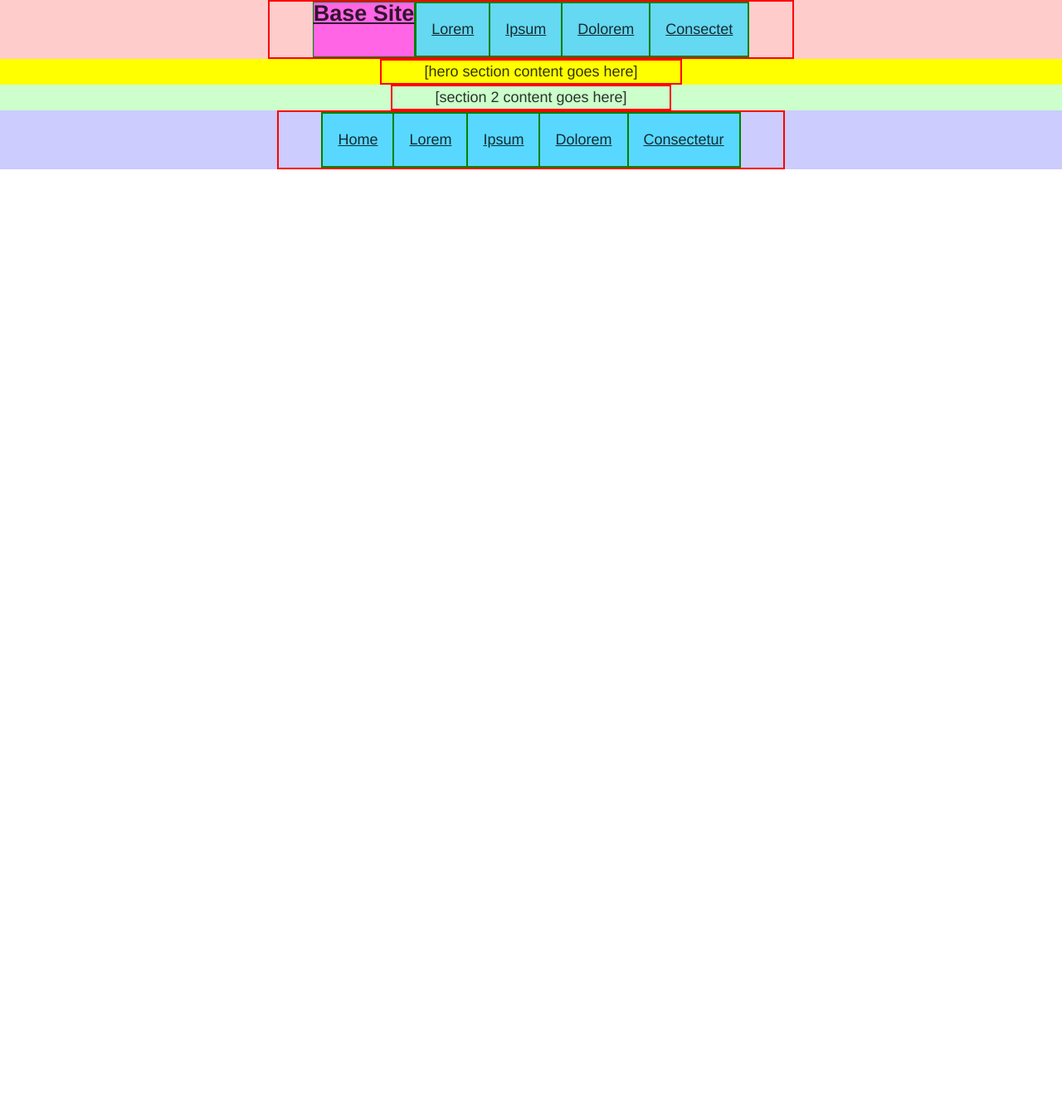
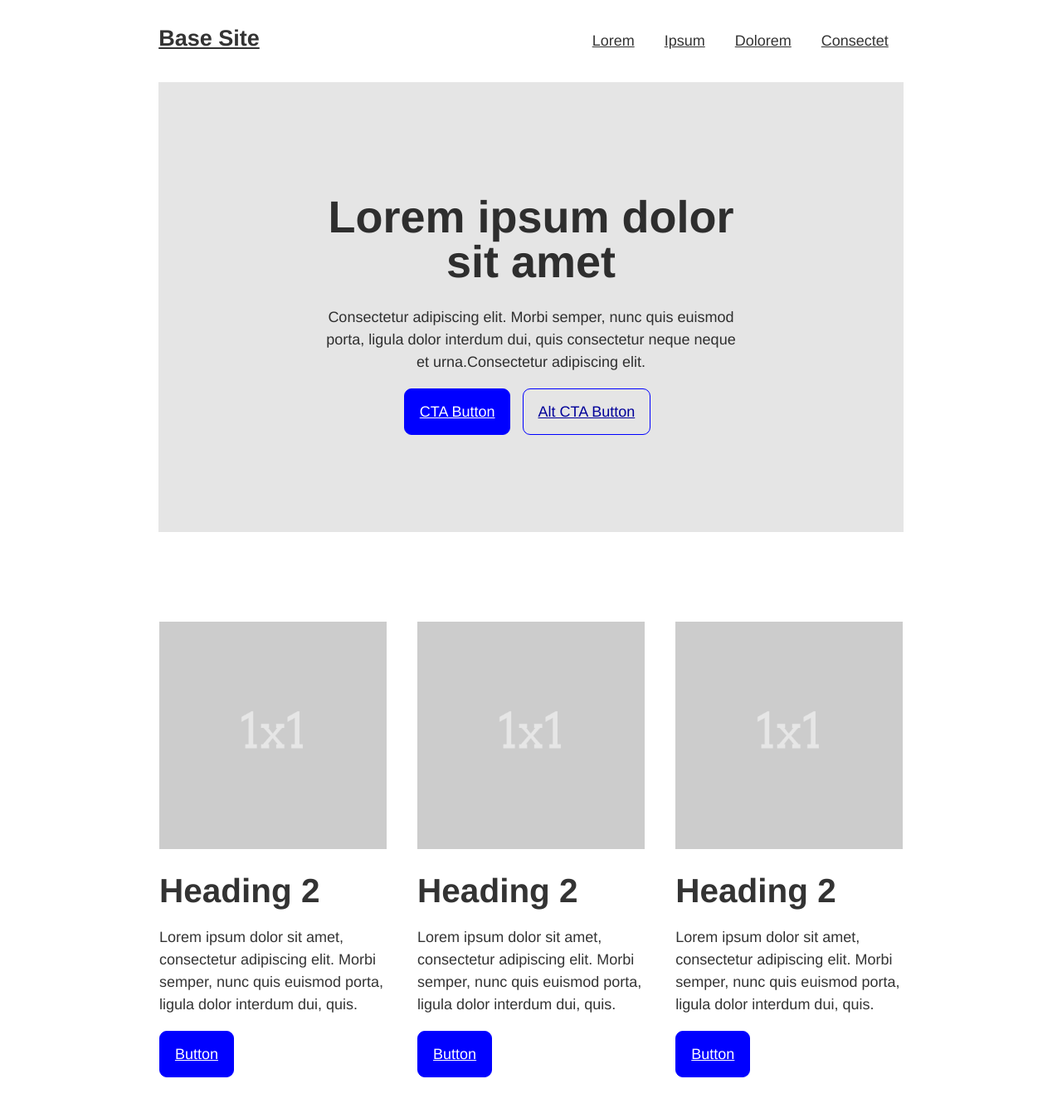
Before and after one commit to lilyri/studentsite, a plain HTML site: page art128/base-site/index.html in a window 1280 px wide. Shown: the top 1347 px of the page at 83% size. Before the commit the page ends 800 px from the top, so only its background shows below. Drawn offline with Linux system fonts and the light colour scheme.

Commit message:
Completed sitebase step4 base site

```diff
--- a/art128/base-site/css/style.css
+++ b/art128/base-site/css/style.css
@@ -123,7 +123,7 @@ button {
     color: rgba(255, 255, 255, 1);
     padding: 1em;
     display: inline-block;
-    margin: 0.5em;
+    margin: 0.5em .5em .5em 0;
     text-align: center;
     border-radius: .5em;
 }
@@ -176,7 +176,6 @@ body {margin: 0;}
         font-size: 112.5%; /* 18px */
     }
     .container {
-        max-width: fit-content;
     }
 }
 
@@ -258,6 +257,7 @@ body.demo::before {
 
 
 
+
 /* FOR DEMO PURPOSES ONLY */
 .demo .column {
     background: rgba(0, 0, 0, .2);
@@ -267,13 +267,9 @@ body.demo::before {
 
 /* SITE STRUCTURE */
 
-.container {
-    border: 2px solid red;
-}
-
 /* SITE HEADER */
 .site-header {
-    background-color: rgba(255, 0, 0, .2);
+    padding: 1em 0;
 }
 
 /* ON LARGER SCREENS PLACE LOGO LEFT AND NAV RIGHT */
@@ -297,22 +293,16 @@ body.demo::before {
 }
 
 /* LOGO AREA */
-.site-id {
-    background-color: rgba(255, 0, 255, .5);
-    border: 1px solid green;
-}
 
 .site-id h1 {
     font-size: 1.5em;
     margin: 0;
+    padding-top: 0.55em;
     text-align: center;
 }
 
 /* SITE NAV */
-.site-nav {
-    background-color: rgba(153, 153, 255, .5);
-    border: 1px solid green;
-}
+
 
 .site-nav ul {
     margin: 0;
@@ -322,11 +312,6 @@ body.demo::before {
     justify-content: center;
 }
 
-.site-nav li {
-    background-color: rgba(0, 255, 255, .5);
-    border: 1px solid green;
-}
-
 .site-nav a {
     display: block;
     padding: 1em;
@@ -334,12 +319,17 @@ body.demo::before {
 
 /* SITE MAIN */
 .site-main {
-    background-color: rgba(0, 255, 0, .2);
+/* background-color: rgba(0, 255, 0, .2);  */
+}
+
+/* SECTIONS */
+section {
+    padding: 6em 0;
 }
 
 /* SITE FOOTER */
 .site-footer {
-    background-color: rgba(0, 0, 255, .2);
+    /*background-color: rgba(0, 0, 255, .2);*/
 }
 
 .site-footer a {
@@ -349,5 +339,13 @@ body.demo::before {
 
 /* HERO */
 .hero {
-    background-color: rgba(255, 255, .2);
+    padding: 6em 4%;
+    background-color: rgba(0, 0, 0, .1);
+    text-align: center;
 }
+
+.hero h1, p {
+    max-width: 500px;
+    margin-left: auto;
+    margin-right: auto;
+}
--- a/art128/base-site/index.html
+++ b/art128/base-site/index.html
@@ -35,14 +35,36 @@
 </header>
 
 <main class="site-main">
-    <section class="hero">
-        <div class="container">
-            [hero section content goes here]
-        </div>
-    </section>
-    <section>
-        <div class="container">
-            [section 2 content goes here]
+    <div class="container">
+        <section class="hero">
+            <h1>Lorem ipsum dolor sit amet</h1>
+            <p>Consectetur adipiscing elit. Morbi semper, nunc quis euismod porta, ligula dolor interdum dui, quis consectetur neque neque et urna.Consectetur adipiscing elit.</p>
+            <a href="#" class="button">CTA Button</a>
+            <a href="#" class="button alt">Alt CTA Button</a>
+        </section>
+    </div>
+        <section>
+            <div class="container">
+            <div class="row">
+                <div class="column one-third">
+                    <img src="img/placeholder-1x1.gif" alt="Square 1x1 Placeholder Image">
+                    <h2>Heading 2</h2>
+                    <p>Lorem ipsum dolor sit amet, consectetur adipiscing elit. Morbi semper, nunc quis euismod porta, ligula dolor interdum dui, quis.</p>
+                    <a href="#" class="button">Button</a>
+                </div>
+                <div class="column one-third">
+                    <img src="img/placeholder-1x1.gif" alt="Square 1x1 Placeholder Image">
+                    <h2>Heading 2</h2>
+                    <p>Lorem ipsum dolor sit amet, consectetur adipiscing elit. Morbi semper, nunc quis euismod porta, ligula dolor interdum dui, quis.</p>
+                    <a href="#" class="button">Button</a>
+                </div>
+                <div class="column one-third">
+                    <img src="img/placeholder-1x1.gif" alt="Square 1x1 Placeholder Image">
+                    <h2>Heading 2</h2>
+                    <p>Lorem ipsum dolor sit amet, consectetur adipiscing elit. Morbi semper, nunc quis euismod porta, ligula dolor interdum dui, quis.</p>
+                    <a href="#" class="button">Button</a>
+                </div>
+            </div>
         </div>
     </section>
 </main>
```
Also changed, not shown: art128/index.html (+2 -2 lines), art128/base-site/img/placeholder-1x1.gif (added).
